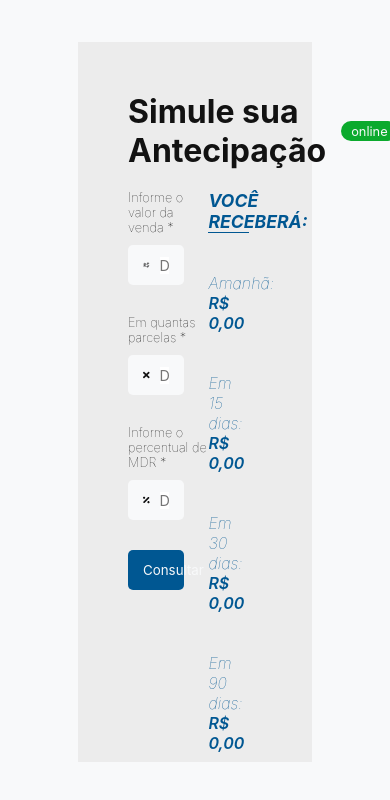
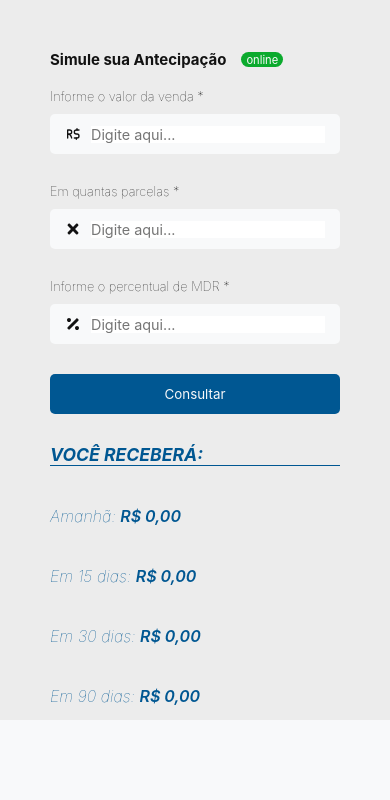
Before and after one commit to igorribeiro2022/CalculatingValues, a React (Create React App) app: page / in a window 390 px wide. Shown: the top 800 px of the page. Built offline with nearby package versions, Linux system fonts and the light colour scheme.

Commit message:
feat: mobile ok

```diff
--- a/src/App.jsx
+++ b/src/App.jsx
@@ -19,7 +19,7 @@ function App() {
           <h1>Simule sua Antecipação</h1>
           <Status isOnline={isOnline}>{status}</Status>
         </div>
-        <div>
+        <div className="inout">
           <InputInfo />
           <OutputInfo />
         </div>
--- a/src/components/inputs/style.jsx
+++ b/src/components/inputs/style.jsx
@@ -50,6 +50,14 @@ export const Request = styled.form`
       font-size: 0.7rem;
     }
   }
+
+  @media (max-width: 550px) {
+    width: 100%;
+
+    div div {
+      width: 100%;
+    }
+  }
 `;
 
 export const Button = styled.button`
@@ -73,4 +81,7 @@ export const Button = styled.button`
     transform: scale(0.99);
   }
 
+  @media (max-width: 550px) {
+    width: 100%;
+  }
 `;
--- a/src/components/outputs/style.jsx
+++ b/src/components/outputs/style.jsx
@@ -22,4 +22,10 @@ export const Response = styled.div`
     span {
         font-weight: 600;
     }
+
+    @media (max-width: 550px) {
+        width: 100%;
+        margin-top: 30px;
+    }
+
 `
--- a/src/styles/globalStyle.jsx
+++ b/src/styles/globalStyle.jsx
@@ -7,6 +7,21 @@ const GlobalStyle = createGlobalStyle`
     box-sizing:border-box;
     outline: 0;
   }
+
+  ::-webkit-scrollbar {
+    width: 6px;
+  }
+
+  ::-webkit-scrollbar-track {
+    background: var(--gray-1);
+  }
+
+  ::-webkit-scrollbar-thumb {
+    background: #8d8d8d7a;
+    border-radius: 20px;
+    border: none;
+  }
+
   :root {
     --blue-1: #005792;
     --blue-2: #00204A;
@@ -17,16 +32,20 @@ const GlobalStyle = createGlobalStyle`
     --sucess: #0baa2d;
     --negative: #fc2d2d;
   }
+
   body {
     background: var(--gray-0);
     color: var(--black-1);
   }
+
   body, input, button, h1, h2, h3, h4, h5, h6 {
     font-family: 'Inter', sans-serif;
   }
+
   button {
     cursor: pointer;
   }
+
   a {
     text-decoration: none;
   }
--- a/src/styles/styleApp.jsx
+++ b/src/styles/styleApp.jsx
@@ -16,7 +16,7 @@ export const AppDiv = styled.div`
   display: flex;
   flex-direction: column;
 
-  > div {
+  .inout {
     display: flex;
     width: 100%;
   }
@@ -25,6 +25,23 @@ export const AppDiv = styled.div`
     display: flex;
     align-items: center;
     gap: 15px;
+  }
+
+  @media (max-width: 550px) {
+    width: 100vw;
+    height: 100vh;
+    margin-top: 0;
+    overflow: auto;
+
+    .title {
+      h1 {
+        font-size: 15px;
+      }
+    }
+
+    .inout {
+      flex-direction: column;
+    }
   }
 `;
 
@@ -38,4 +55,11 @@ export const Status = styled.div`
   color: var(--gray-0);
   background-color: ${props => props.isOnline ? "var(--sucess)" : "var(--negative)"};
   font-size: 0.8rem;
+
+  @media (max-width: 550px) {
+    padding: 0 5px;
+    height: 15px;
+    font-size: 0.7rem;
+
+  }
 `
```
